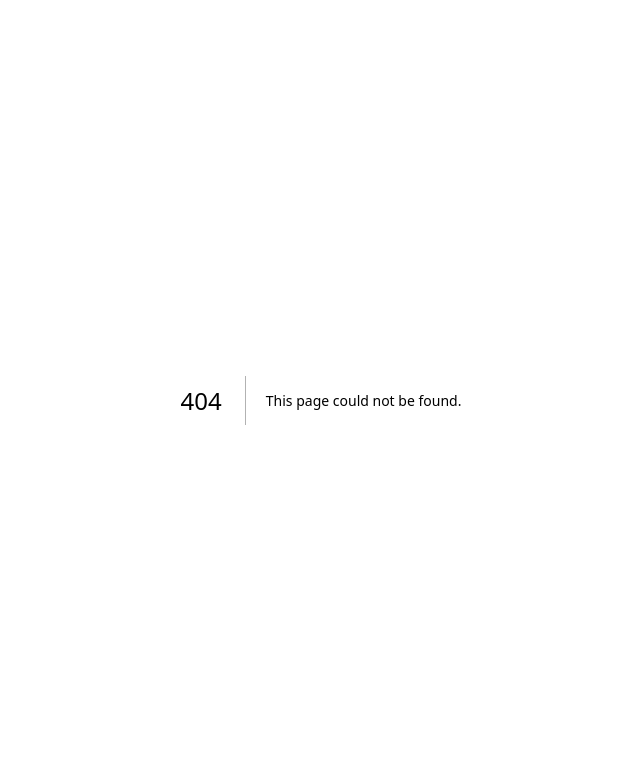
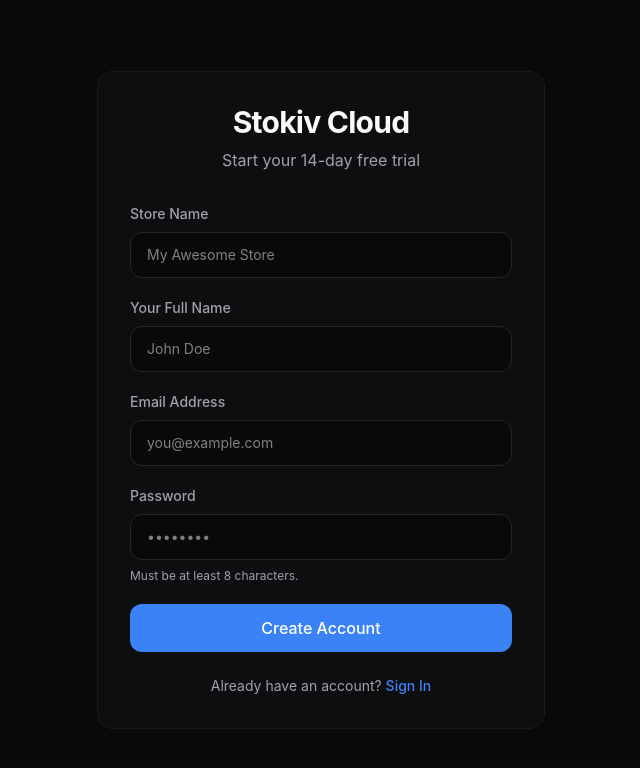
Before and after one commit to stokiv/cloud, a Next.js app: page /register in a window 1280 px wide. Before the commit this address had no page. Shown: the top 768 px of the page, without its empty margins (319-959 px from the left). Built offline with nearby package versions, Linux system fonts and the light colour scheme; no server answers.

Commit message:
feat: add registration page UI and hook up to API

```diff
--- /dev/null
+++ b/src/app/register/page.tsx
@@ -0,0 +1,140 @@
+"use client";
+
+import { useState } from "react";
+import { fetchApi } from "@/lib/api";
+import { useAuth } from "@/hooks/useAuth";
+import Link from "next/link";
+
+export default function RegisterPage() {
+  const { login } = useAuth();
+  const [storeName, setStoreName] = useState("");
+  const [name, setName] = useState("");
+  const [email, setEmail] = useState("");
+  const [password, setPassword] = useState("");
+  const [error, setError] = useState<string | null>(null);
+  const [isLoading, setIsLoading] = useState(false);
+
+  const handleSubmit = async (e: React.FormEvent) => {
+    e.preventDefault();
+    setError(null);
+    setIsLoading(true);
+
+    try {
+      const response = await fetchApi("/auth/register", {
+        method: "POST",
+        body: JSON.stringify({ store_name: storeName, name, email, password }),
+      });
+
+      if (response.data && response.data.token) {
+        // Log the user in and redirect to dashboard
+        login(response.data.token, response.data.user, "/sync");
+      } else {
+        setError("Invalid response from server.");
+      }
+    } catch (err) {
+      setError(err instanceof Error ? err.message : "Failed to register.");
+    } finally {
+      setIsLoading(false);
+    }
+  };
+
+  return (
+    <div className="min-h-screen flex items-center justify-center bg-background px-4">
+      <div className="w-full max-w-md p-8 glass rounded-2xl border border-card-border mt-12 mb-12">
+        <div className="text-center mb-8">
+          <h1 className="text-3xl font-bold tracking-tight text-foreground">Stokiv Cloud</h1>
+          <p className="text-muted-foreground mt-2">Start your 14-day free trial</p>
+        </div>
+
+        {error && (
+          <div className="mb-4 p-4 rounded-lg bg-red-500/10 border border-red-500/20 text-red-400 text-sm">
+            {error}
+          </div>
+        )}
+
+        <form onSubmit={handleSubmit} className="space-y-5">
+          <div>
+            <label className="block text-sm font-medium text-muted-foreground mb-2" htmlFor="storeName">
+              Store Name
+            </label>
+            <input
+              id="storeName"
+              type="text"
+              required
+              value={storeName}
+              onChange={(e) => setStoreName(e.target.value)}
+              className="w-full bg-background border border-card-border rounded-xl px-4 py-3 text-sm focus:outline-none focus:border-primary focus:ring-1 focus:ring-primary transition-colors text-foreground"
+              placeholder="My Awesome Store"
+            />
+          </div>
+
+          <div>
+            <label className="block text-sm font-medium text-muted-foreground mb-2" htmlFor="name">
+              Your Full Name
+            </label>
+            <input
+              id="name"
+              type="text"
+              required
+              value={name}
+              onChange={(e) => setName(e.target.value)}
+              className="w-full bg-background border border-card-border rounded-xl px-4 py-3 text-sm focus:outline-none focus:border-primary focus:ring-1 focus:ring-primary transition-colors text-foreground"
+              placeholder="John Doe"
+            />
+          </div>
+
+          <div>
+            <label className="block text-sm font-medium text-muted-foreground mb-2" htmlFor="email">
+              Email Address
+            </label>
+            <input
+              id="email"
+              type="email"
+              required
+              value={email}
+              onChange={(e) => setEmail(e.target.value)}
+              className="w-full bg-background border border-card-border rounded-xl px-4 py-3 text-sm focus:outline-none focus:border-primary focus:ring-1 focus:ring-primary transition-colors text-foreground"
+              placeholder="you@example.com"
+            />
+          </div>
+
+          <div>
+            <label className="block text-sm font-medium text-muted-foreground mb-2" htmlFor="password">
+              Password
+            </label>
+            <input
+              id="password"
+              type="password"
+              required
+              value={password}
+              onChange={(e) => setPassword(e.target.value)}
+              className="w-full bg-background border border-card-border rounded-xl px-4 py-3 text-sm focus:outline-none focus:border-primary focus:ring-1 focus:ring-primary transition-colors text-foreground"
+              placeholder="••••••••"
+              minLength={8}
+            />
+            <p className="text-xs text-muted-foreground mt-2">Must be at least 8 characters.</p>
+          </div>
+
+          <button
+            type="submit"
+            disabled={isLoading}
+            className="w-full bg-primary text-primary-foreground font-medium py-3 rounded-xl hover:bg-primary/90 transition-colors disabled:opacity-50 disabled:cursor-not-allowed flex items-center justify-center gap-2 mt-4"
+          >
+            {isLoading ? (
+              <div className="w-5 h-5 border-2 border-white/30 border-t-white rounded-full animate-spin" />
+            ) : (
+              "Create Account"
+            )}
+          </button>
+        </form>
+
+        <div className="mt-6 text-center text-sm text-muted-foreground">
+          Already have an account?{" "}
+          <Link href="/login" className="text-primary hover:underline font-medium">
+            Sign In
+          </Link>
+        </div>
+      </div>
+    </div>
+  );
+}
```
